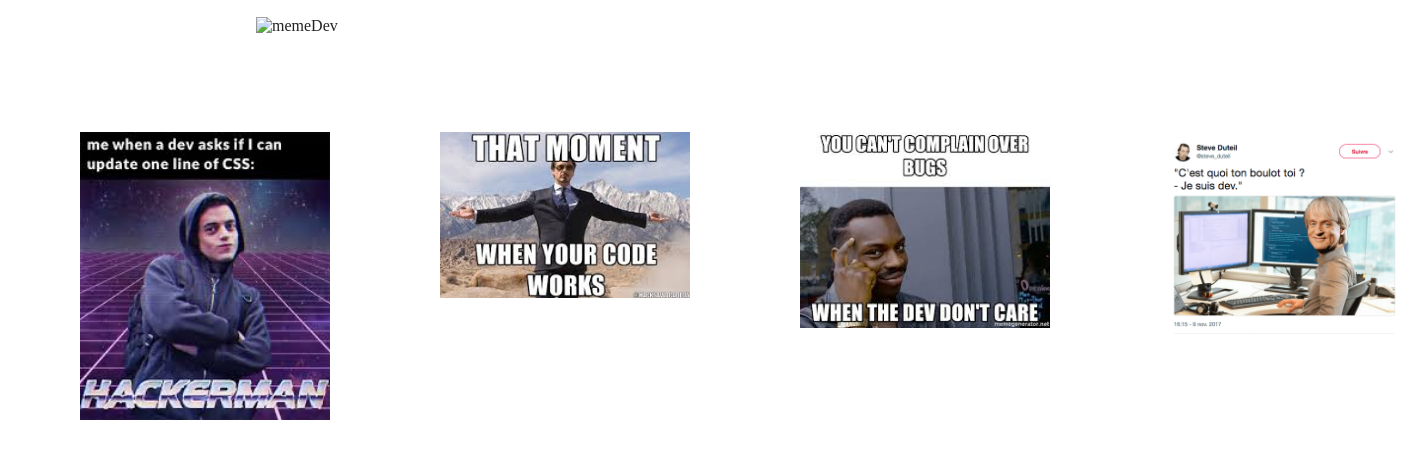
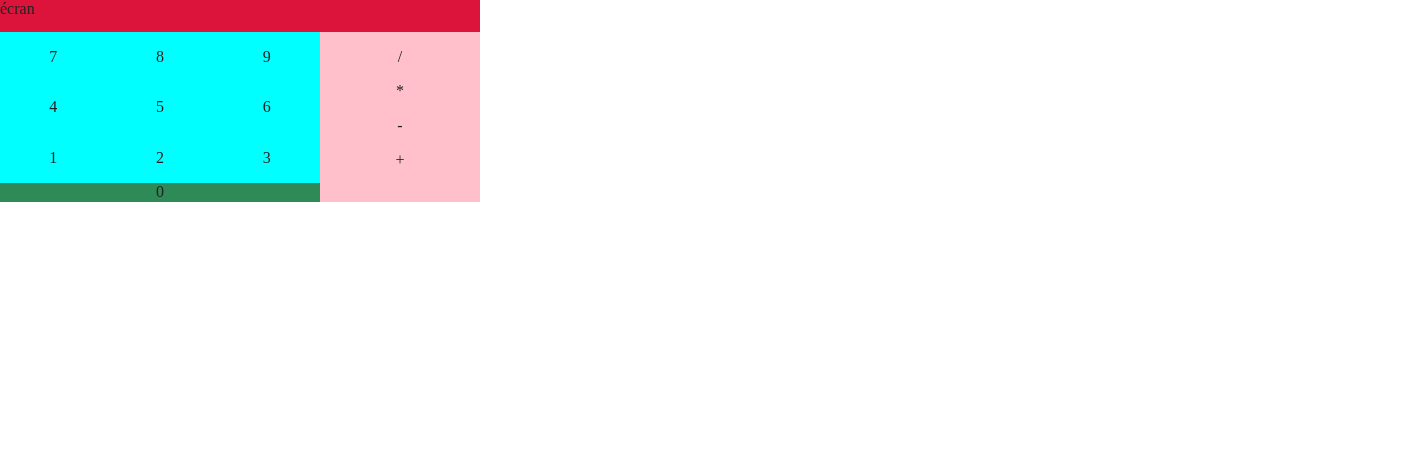
Before and after one commit to CollignonB/exoDOM, a website built with Parcel: page index.html in a window 1280 px wide. Shown: the whole page, 1410 px wide, since content can reach past the window. Built offline with nearby package versions, Linux system fonts and the light colour scheme.

Commit message:
ex calculator interface done

```diff
--- a/css/main.css
+++ b/css/main.css
@@ -87,30 +87,40 @@ textarea {
    Author's custom styles
    ========================================================================== */
 
-   #myBImg {
-     width: 500px;
-     height: auto;
-   }
+  #ecran {
+    height: 2em;
+    width: 30rem;
+    background-color: crimson;
+  }
 
-  .dFlex {
+  #zero{
+    width: 20rem;
+    background-color: seagreen;
+    text-align: center;
+  }
+
+  .numberRow {
+    background-color: cyan;
+    width: 20rem;
+  }
+  .mathOperator {
+    background-color: pink;
+    width: 10rem;
+    text-align: center;
+  }
+
+  .dFlex{
     display: flex;
   }
 
-  .myIMG {
-    width: 250px;
-    height: auto;
+  .number {
+    width: 15rem;
+    margin: 1em;
+    text-align: center;
   }
 
-  .smallIMG {
-    width: 200px;
-    height: 200px;
-    margin: 5em;
-  }
-
-  .bigIMG {
-
-    width: 60%;
-    margin:1em auto;
+  .operator {
+    margin: 1rem;
   }
 /* ==========================================================================
    Helper classes
--- a/index.html
+++ b/index.html
@@ -23,15 +23,39 @@
 </head>
 
 <body>
+  <div id="ecran">écran</div>
+<div class="dFlex">
+  <div>
+    <div class="numberRow dFlex">
+      <div class="number">7</div>
+      <div class="number">8</div>
+      <div class="number">9</div>
+    </div>
+    <div class="numberRow dFlex">
+      <div class="number">4</div>
+      <div class="number">5</div>
+      <div class="number">6</div>
+    </div>
 
-  <div class="bigIMG"><img id="myBImg" src="#" alt="memeDev"></div>
+    <div class="numberRow dFlex">
+      <div class="number">1</div>
+      <div class="number">2</div>
+      <div class="number">3</div>
+    </div>
 
-  <div class="dFlex">
-    <div class="smallIMG"><img class="myIMG"  src="" alt="memeDev"></div>
-    <div class="smallIMG"><img class="myIMG" src="" alt="memeDev"></div>
-    <div class="smallIMG"><img class="myIMG" src="" alt="memeDev"></div>
-    <div class="smallIMG"><img class="myIMG" src="" alt="memeDev"></div>
+    <div id="zero">0</div>
+
   </div>
+
+
+  <div class="mathOperator">
+    <div class="operator">/</div>
+    <div class="operator">*</div>
+    <div class="operator">-</div>
+    <div class="operator">+</div>
+  </div>
+
+</div>
 
 
   <!-- Add your site or application content here -->
--- a/js/main.js
+++ /dev/null
@@ -1,33 +0,0 @@
-// let choiceColor = document.getElementsByTagName("div");
-
-// let style = window.getComputedStyle(choiceColor[0]);
-// console.log(style.background);
-
-
-// for (let i = 0; i < choiceColor.length - 1; i ++) {
-
-//     choiceColor[i].addEventListener("click", function () {
-//         choiceColor[4].style.backgroundColor =  window.getComputedStyle(choiceColor[i]).backgroundColor;
-//     });
-// }
-
-
-const imgSrc = [
-    "img/devMeme1.jpg",
-    "img/devMeme2.jpg",
-    "img/devMeme3.jpg",
-    "img/devMeme4.png"
-]
-
-let img = document.getElementsByClassName("myIMG");
-let Bimg = document.getElementById("myBImg");
-
-for (let i = 0; i< img.length; i++){
-    img[i].src = imgSrc[i];
-}
-
-for(let i =0; i<img.length; i++){
-    img[i].addEventListener("click", function () {
-        Bimg.src = this.src;
-    })
-}
```
